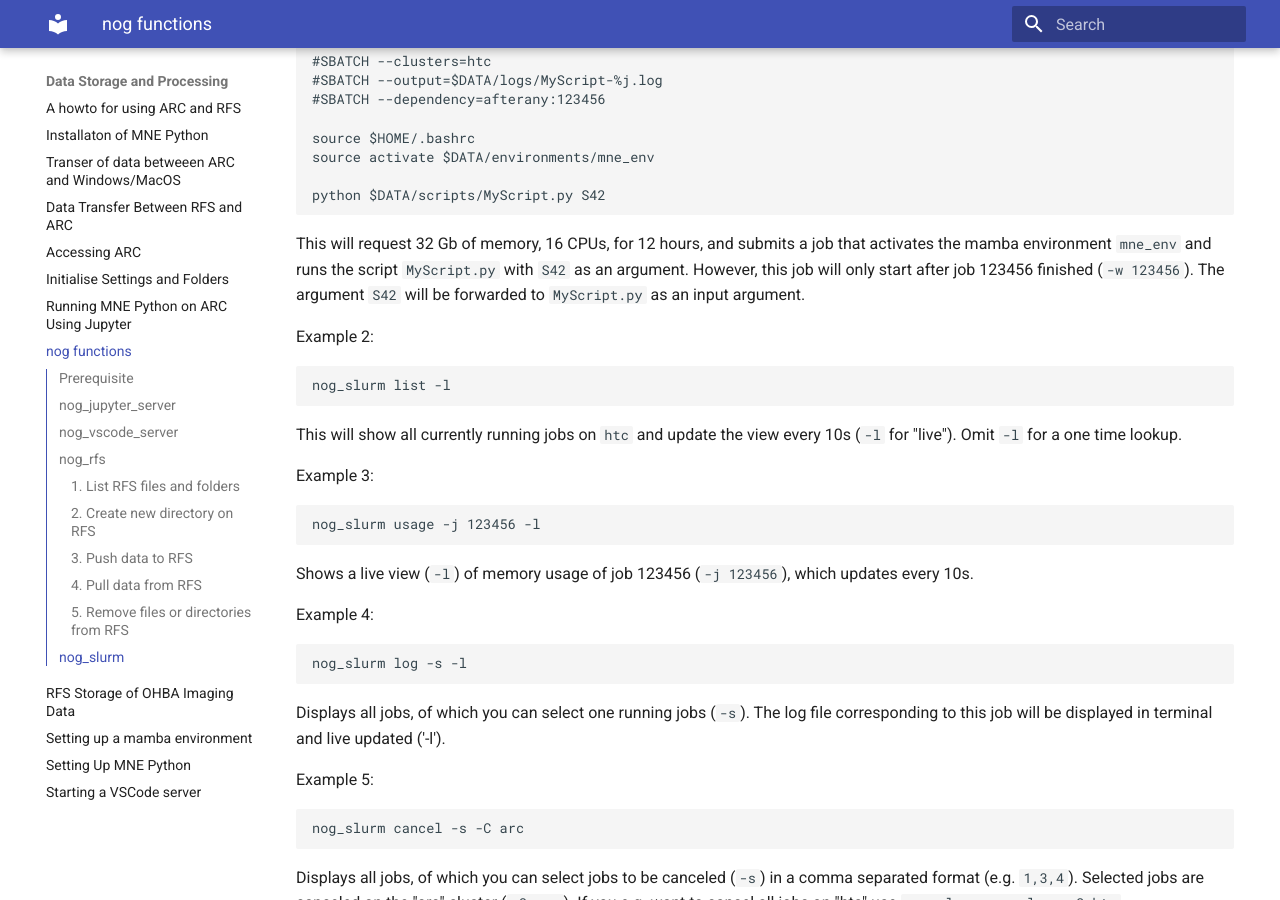
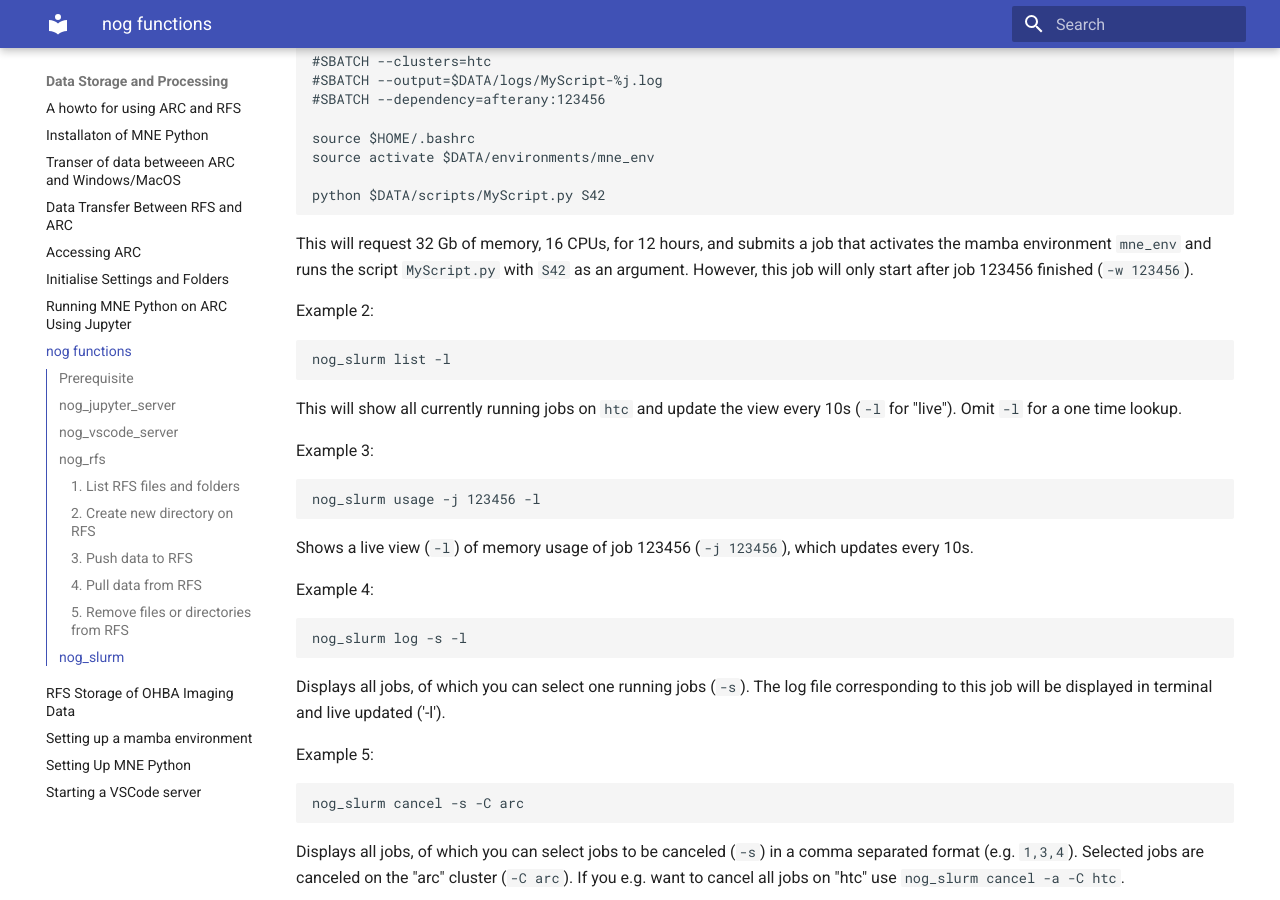
Before and after one commit to Neuronal-Oscillations/group-handbook, an MkDocs documentation site: the page built from docs/Data-Storage-and-Processing/nog-functions.md, in a window 1280 px wide and 900 px high, scrolled down 5337 px. Built offline with MkDocs 1.6.1 and Material for MkDocs 9.7.7, drawn with Linux system fonts in a browser that asks for light colours.

Commit message:
Update nog-functions.md

````diff
--- a/docs/Data-Storage-and-Processing/nog-functions.md
+++ b/docs/Data-Storage-and-Processing/nog-functions.md
@@ -269,7 +269,7 @@ source activate $DATA/environments/mne_env
 python $DATA/scripts/MyScript.py S42
 ```
 
-This will request 32 Gb of memory, 16 CPUs, for 12 hours, and submits a job that activates the mamba environment `mne_env` and runs the script `MyScript.py` with `S42` as an argument. However, this job will only start after job 123456 finished (`-w 123456`). The argument `S42` will be forwarded to `MyScript.py` as an input argument.
+This will request 32 Gb of memory, 16 CPUs, for 12 hours, and submits a job that activates the mamba environment `mne_env` and runs the script `MyScript.py` with `S42` as an argument. However, this job will only start after job 123456 finished (`-w 123456`).
 
 Example 2:
 
````
